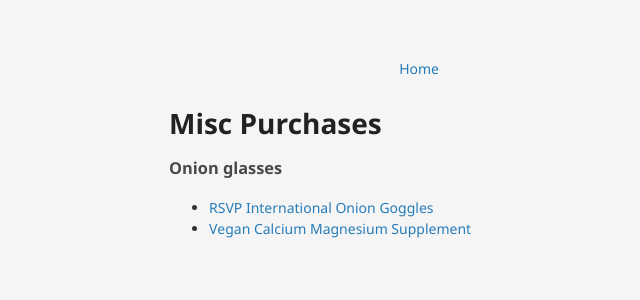
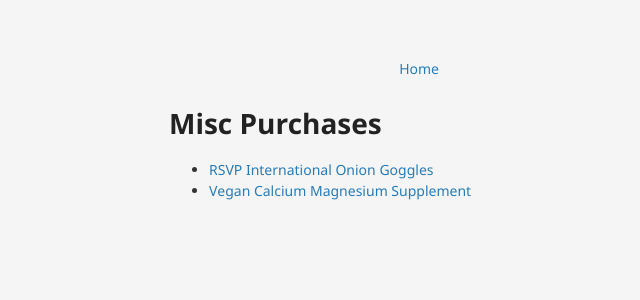
Before and after one commit to neeravkarani/personal, a Jekyll site: the page built from _posts/gifts/2024-07-03-misc_purchases.md, in a window 1280 px wide. Shown: the top 300 px of the page, without its empty margins (41-681 px from the left). Built offline with Jekyll 4.4.1, drawn with Linux system fonts in a browser that asks for light colours.

```diff
--- a/_posts/gifts/2024-07-03-misc_purchases.md
+++ b/_posts/gifts/2024-07-03-misc_purchases.md
@@ -3,6 +3,5 @@ layout: post
 title: "Misc Purchases"
 ---
 
-### Onion glasses
  - [RSVP International Onion Goggles](https://a.co/d/07cLkS2t)
  - [Vegan Calcium Magnesium Supplement](https://a.co/d/0iCjdqQc)
```
